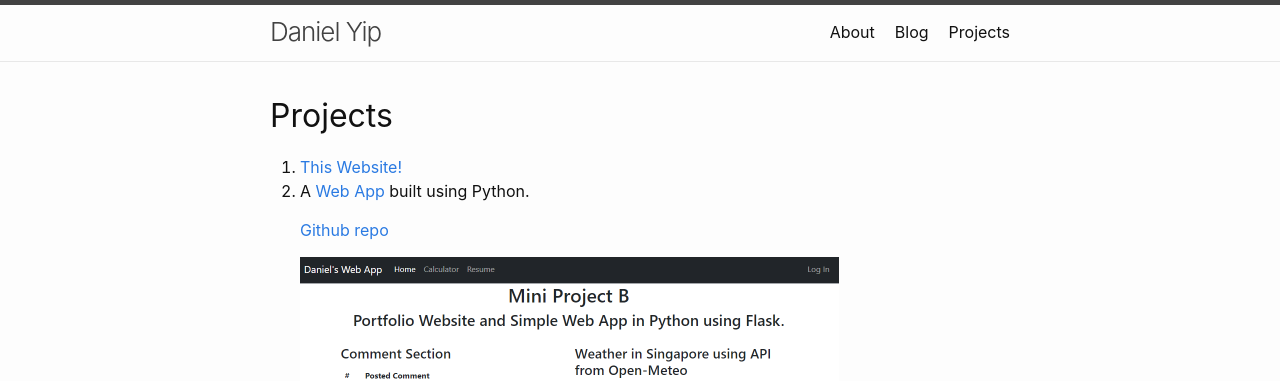
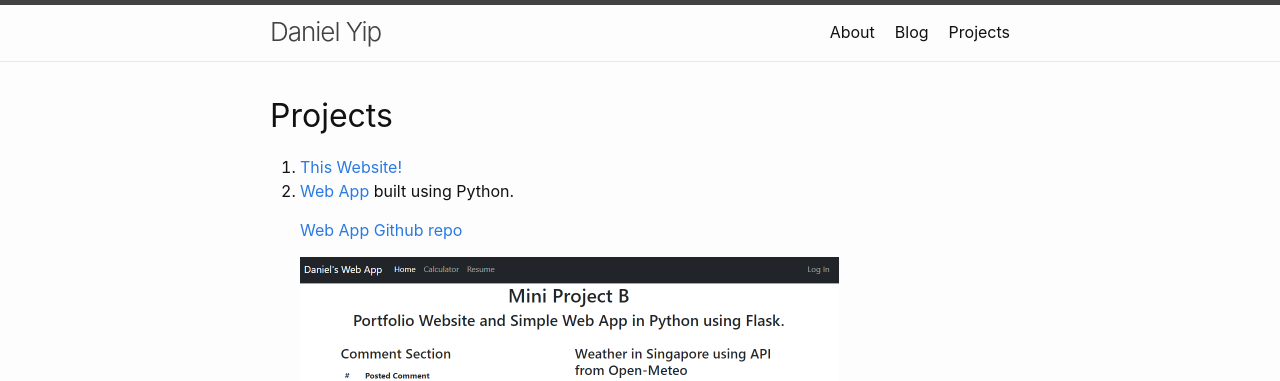
Before and after one commit to daniel-yip92/daniel-yip92.github.io, a Jekyll site: the page built from projects.markdown, in a window 1280 px wide. Shown: the top 381 px of the page. Built offline with Jekyll 4.4.1, drawn with Linux system fonts in a browser that asks for light colours.

Commit message:
Bug fix for project page

```diff
--- a/projects.markdown
+++ b/projects.markdown
@@ -7,8 +7,8 @@
 # Projects
 
 1. [This Website!](https://github.com/daniel-yip92/daniel-yip92.github.io)
-2. A [Web App](danielyip.pythonanywhere.com) built using Python.
+2. [Web App](https://danielyip.pythonanywhere.com) built using Python.
 
-    [Github repo](https://github.com/daniel-yip92/portfolio-website)
+    [Web App Github repo](https://github.com/daniel-yip92/portfolio-website)
 
     <img src="/assets/images/PythonAnywhereApp.png" width="539" height="438">
```
